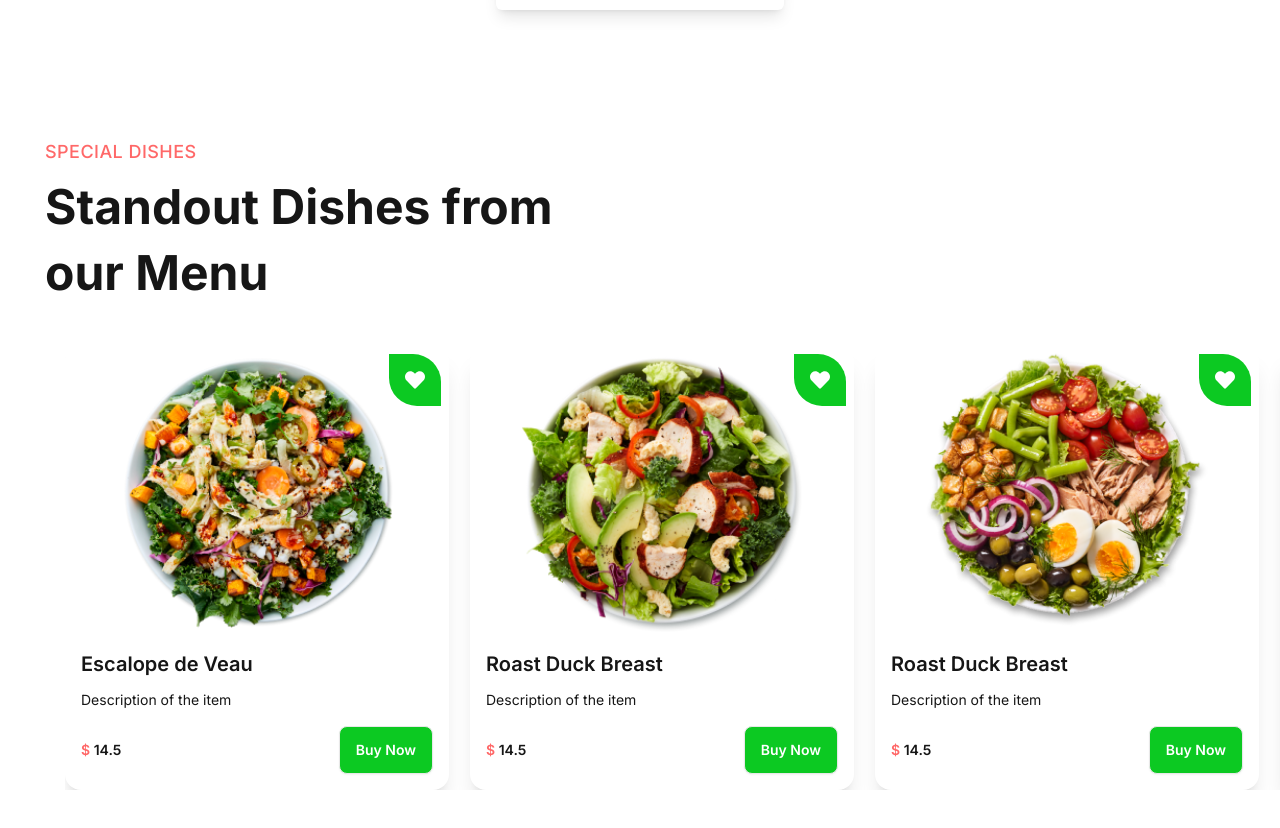
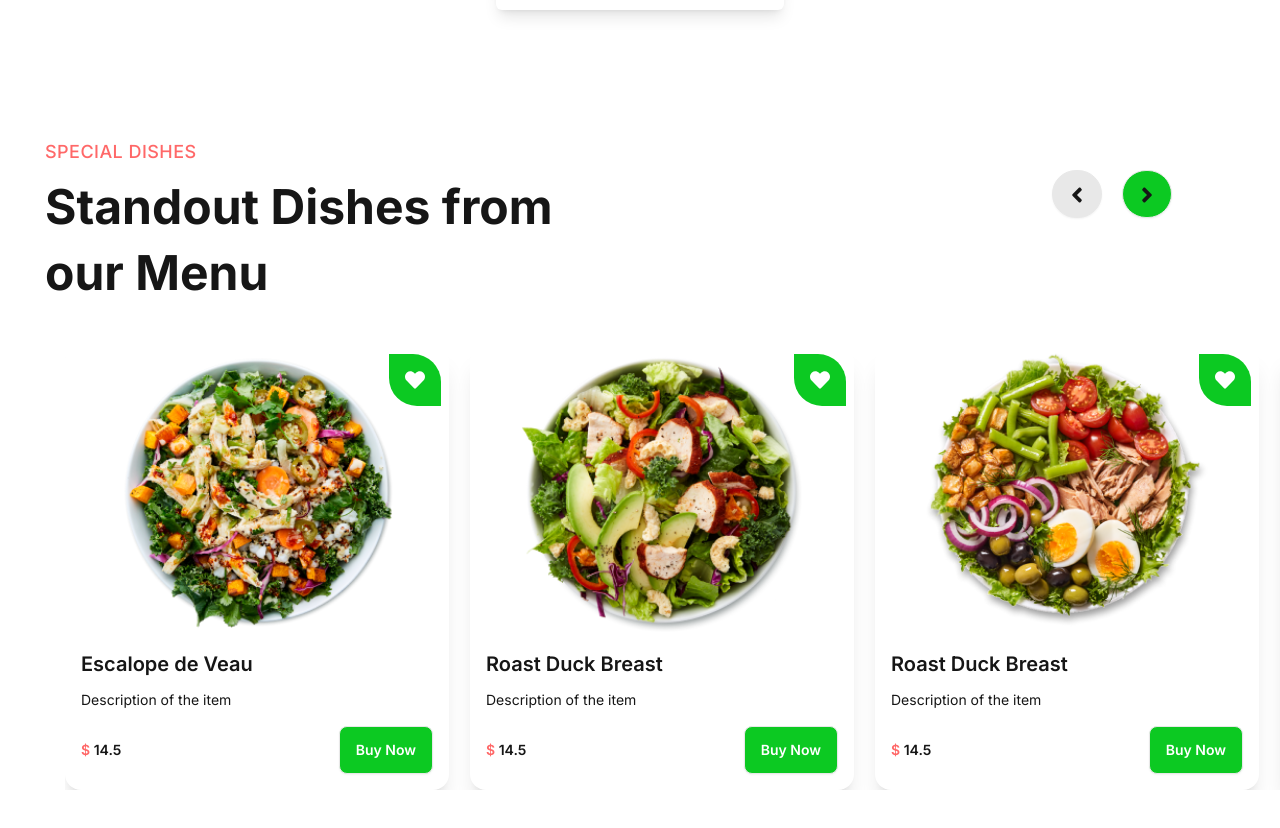
Before and after one commit to Madhushan13/my-mern-project, a React (Vite) app in the folder myfoody-client/: page / in a window 1280 px wide. Shown: the part 1400-2228 px from the top of the page. Built offline with nearby package versions, Linux system fonts and the light colour scheme.

Commit message:
updated SpecialDishes

```diff
--- a/myfoody-client/src/pages/home/SpecialDishes.jsx
+++ b/myfoody-client/src/pages/home/SpecialDishes.jsx
@@ -84,33 +84,32 @@ const SpecialDishes = () => {
   };
 
   return (
-    <div className="section container my-16 categories-container ">
+    <div className="section container my-16 categories-container relative">
       <div className="text-left ">
         <p className="subtitle">Special Dishes</p>
         <h2 className="title md:w-[520px]">Standout Dishes from our Menu</h2>
       </div>
-
-      {/* Arrow btn */}
-      {/* <div>
+      {/*btn Arrow  */}
+      <div className="md:absolute right-3 top-8 mb:10 md:mr-24">
         <button
           onClick={() => slider?.current?.slickPrev()}
-          className=" btn p-2 rounded-full ml-5"
+          className="btn p-2 rounded-full ml-5"
         >
           <FaAngleLeft className="w-8 h-8 p-1" />
         </button>
         <button
-          onClick={() => {
-            console.log("right arrow clicked");
-            console.log(slider.current);
-            slider.current?.slickNext();
-          }}
-          className=" btn p-2 rounded-full ml-5 bg-green"
+          onClick={() => slider?.current?.slickNext()}
+          className="btn p-2 rounded-full ml-5 bg-green"
         >
           <FaAngleRight className="w-8 h-8 p-1" />
         </button>
-      </div> */}
+      </div>
 
-      <Slider {...settings} className="overflow-hidden mt-10 space-x-5">
+      <Slider
+        ref={slider}
+        {...settings}
+        className="overflow-hidden mt-10 space-x-5"
+      >
         {recipes.map((item, i) => (
           <Cards key={i} item={item} />
         ))}
```
